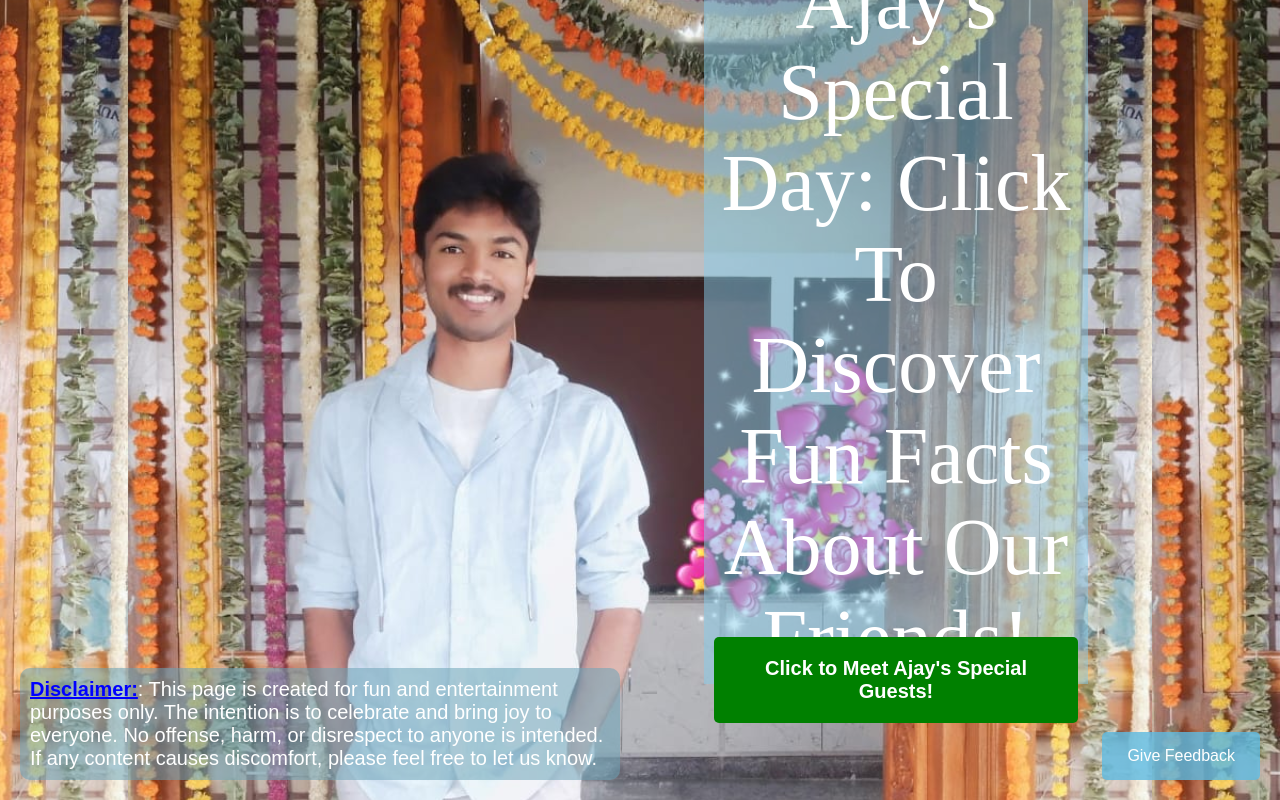
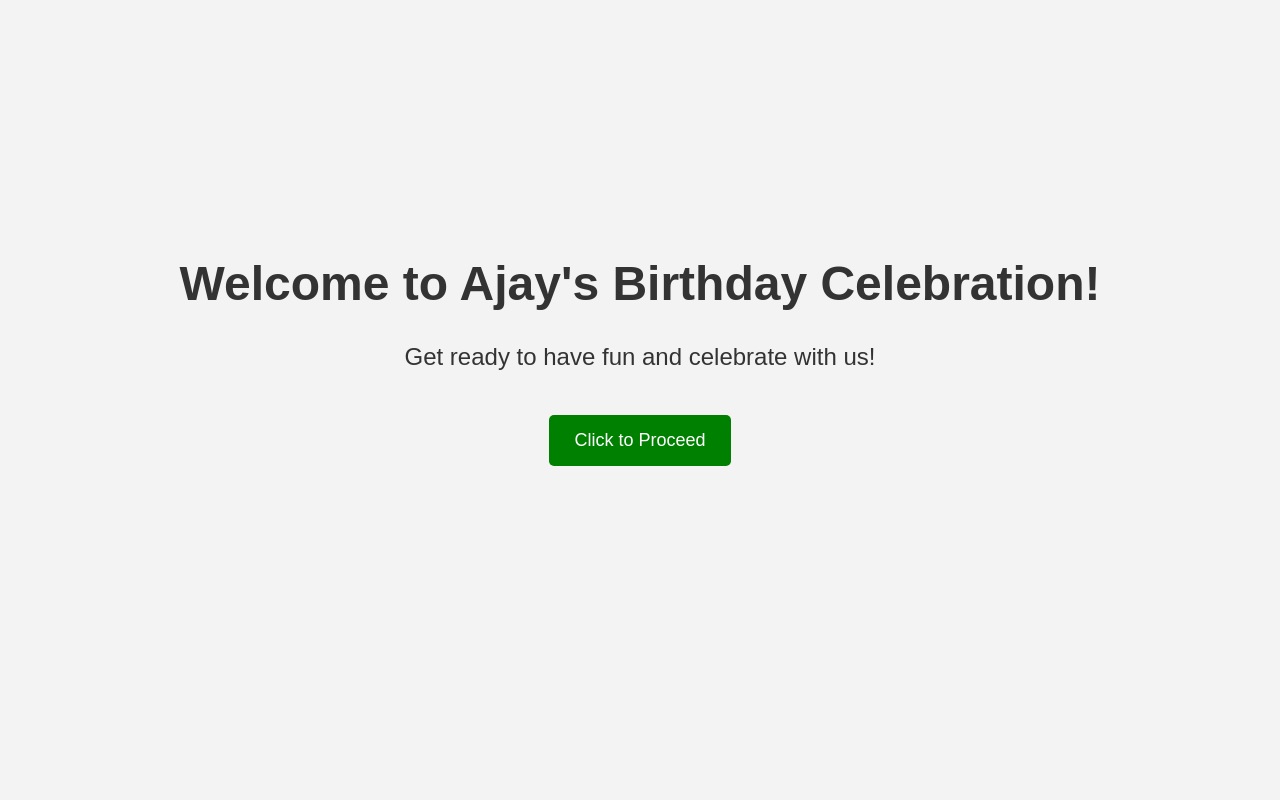
Before and after one commit to DHANDEAJAYKUMAR/AJAY_BIRTHDAY, a plain HTML site: page index.html in a window 1280 px wide. Shown: the top 800 px of the page. Drawn offline with Linux system fonts and the light colour scheme.

Commit message:
Update index.html

```diff
--- a/index.html
+++ b/index.html
@@ -3,101 +3,45 @@
 <head>
     <meta charset="UTF-8">
     <meta name="viewport" content="width=device-width, initial-scale=1.0">
-    <title>Ajay's Special Day: Click to Discover Fun Facts About Our Friends!</title>
-    <link rel="stylesheet" href="style.css">
+    <title>Ajay's Special Day: Welcome!</title>
     <style>
-        .hero-section {
-            position: relative;
-            height: 150vh; /* Full viewport height */
-            background-image: url('AJAY PHOTO.jpeg');
-            background-size: 80%; /* Cover the whole section with the image */
-            background-position: center center;
+        body {
+            text-align: center;
+            font-family: Arial, sans-serif;
+            margin: 0;
+            padding: 0;
+            background-color: #f3f3f3;
         }
 
-        .hero-section-title {
-            text-align: center;
-            margin-top: 80px;
-            color: white; /* Make text color white to be visible on the image */
-            position: absolute;
-            top: 20%; /* Move text down slightly */
-            left: 70%;
-            transform: translate(-50%, -50%);
-            background-color: rgba(135, 206, 235, 0.5);
+        .welcome-message {
+            margin-top: 20%;
+            font-size: 24px;
+            color: #333;
         }
 
-        .button-container {
-            position: absolute;
-            top: 55%; /* Adjust button position slightly down */
-            left: 70%;
-            transform: translate(-50%, -50%);
-        }
-
-        .hero-button {
-            background-color: green; /* Green button */
-            color: white;
-            padding: 20px 30px;
-            text-decoration: none;
-            font-size: 20px;
-            border-radius: 5px;
-            text-align: center;
-            margin: 10px;
-        }
-
-        .feedback-button {
-            position: fixed; /* Fixed at the bottom-right of the screen */
-            bottom: 20px; /* 20px above the bottom edge */
-            right: 20px; /* 20px from the right edge */
-            background-color: rgba(95, 187, 224, 0.811); /* Blue button */
+        .proceed-button {
+            background-color: green;
             color: white;
             padding: 15px 25px;
             text-decoration: none;
-            font-size: 16px;
+            font-size: 18px;
             border-radius: 5px;
-            text-align: center;
-        }
-
-        .disclaimer {
-            position: fixed; /* Fixed at the bottom-left of the screen */
-            bottom: 20px; /* 20px above the bottom edge */
-            left: 20px; /* 20px from the left edge */
-            font-size: 20px;
-            color: white;
-            background-color: rgba(108, 163, 184, 0.541); /* Semi-transparent black background */
-            padding: 10px;
-            border-radius: 10px;
-            max-width: 600px; /* Prevent the text from stretching too far */
+            display: inline-block;
+            margin-top: 20px;
         }
     </style>
 </head>
 <body>
-    <!-- Hero Section -->
-    <section class="hero-section" id="hero-section">
-        <h1 class="hero-section-title">Ajay's Special Day: Click to Discover Fun Facts About Our Friends!</h1>
+    <!-- Audio for the background music -->
+    <audio autoplay loop>
+        <source src="38-Michael-Riepen-Happy-Birthday(chosic.com).mp3" type="audio/mpeg">
+        Your browser does not support the audio element.
+    </audio>
 
-        <!-- Button Container -->
-        <div class="button-container">
-            <!-- Button to Meet Guests -->
-            <a href="explore.html" class="hero-button">Click to Meet Ajay's Special Guests!</a>
-        </div>
-
-        <!-- Feedback Button -->
-        <a href="https://docs.google.com/forms/d/e/1FAIpQLSduFfLU-yEaNE9xgqiWzdwBkh1An3Nq59FXixTu2OAWaQFokg/viewform?usp=sf_link"
-           class="feedback-button" target="_blank">Give Feedback</a>
-
-        <!-- Disclaimer Section -->
-        <div class="disclaimer">
-            <p><span style="color: blue; font-weight: bold;"><u>Disclaimer:</u></span>: This page is created for fun and entertainment purposes only. The intention is to celebrate and bring joy to everyone. No offense, harm, or disrespect to anyone is intended. If any content causes discomfort, please feel free to let us know.</p>
-        </div>
-
-        <!-- Audio Element for Birthday Song -->
-        <div class="audio-section" style="text-align: center; margin: 20px;">
-            <audio autoplay loop>
-                <source src="38-Michael-Riepen-Happy-Birthday(chosic.com).mp3" type="audio/mpeg">
-                Your browser does not support the audio element.
-            </audio>
-        </div>
-    </section>
-
-    <script src="index.html"></script>
+    <div class="welcome-message">
+        <h1>Welcome to Ajay's Birthday Celebration!</h1>
+        <p>Get ready to have fun and celebrate with us!</p>
+        <a href="main.html" class="proceed-button">Click to Proceed</a>
+    </div>
 </body>
 </html>
```
